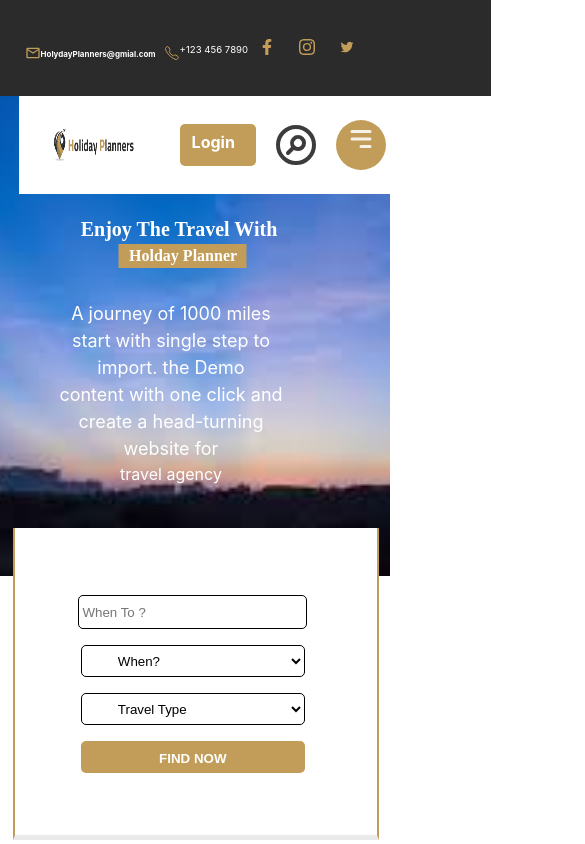
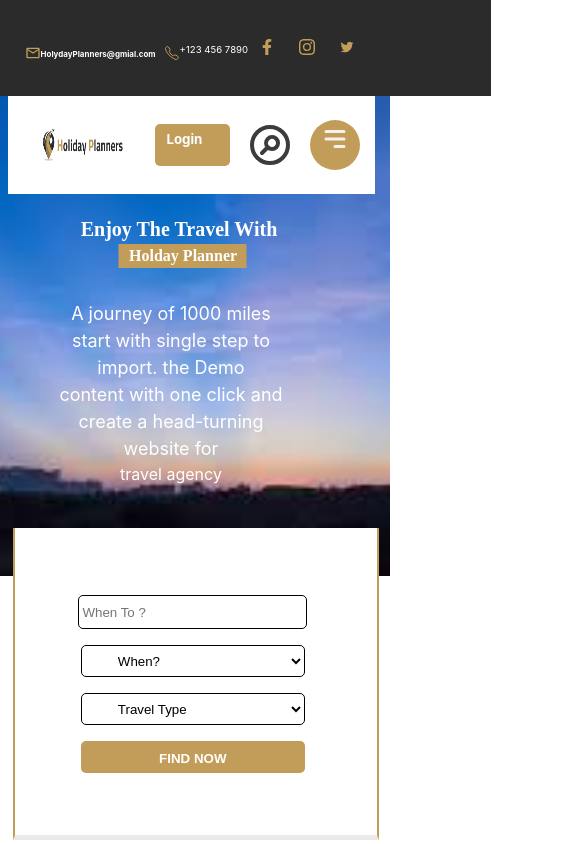
Before and after one commit to elisate/tour-booking, a React (Vite) app: page / in a window 390 px wide. Shown: the top 844 px of the page, 585 px wide, since content can reach past the window. Built offline with nearby package versions, Linux system fonts and the light colour scheme; no server answers.

Commit message:
some change in my code

```diff
--- a/src/App.css
+++ b/src/App.css
@@ -268,6 +268,7 @@
     flex-direction: column;
     gap: 1px;
     padding-left: -4rem;
+    font-size: smaller;
   }
 
   .icon4_t {
@@ -287,16 +288,16 @@
   }
 
   .section1 {
-    width: 22rem;
+   width: fit-content;
     background-color: #ffffff;
     height: 6.1rem;
     align-items: center;
-
+     font-size: smaller;
     display: flex;
     flex-direction: row;
     gap: 2rem;
-    margin-left: 1.2rem;
-    margin-right: 1rem;
+    margin-left: 0.5rem;
+    margin-right: 0.5rem;
     position: absolute;
     margin-top: 6rem;
 
--- a/src/pages/footer.css
+++ b/src/pages/footer.css
@@ -157,13 +157,6 @@ margin: 10px 0;
 padding-left: 1rem;
 }
 
- @media screen and (max-width: 1114px){
-.tooter{
-
-    height: 30rem;
-    width: 70rem;
-}
-}
 
  @media screen and (max-width: 768px){
 
```
